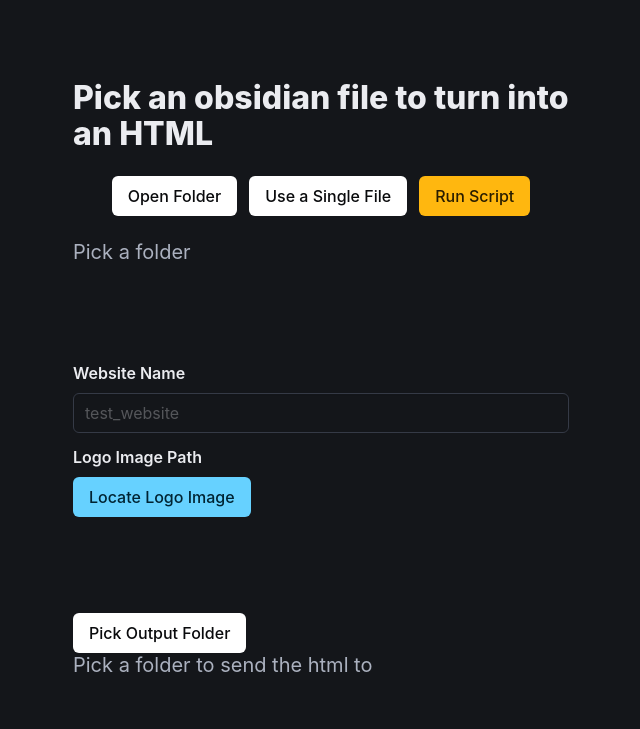
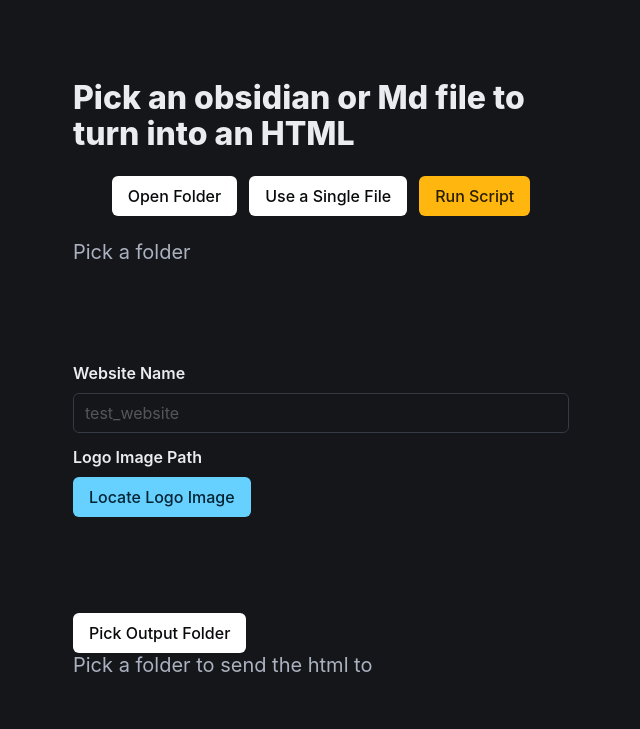
Before and after one commit to Rudra-Subramanian/Obsidian_md_Doc_maker, an Electron app: page src/index.html in a window 800 px wide. Shown: the whole page, without its empty margins (79-719 px from the left). Drawn offline with nearby package versions, Linux system fonts and the light colour scheme.

Commit message:
Update index.html

```diff
--- a/src/index.html
+++ b/src/index.html
@@ -8,7 +8,7 @@
   </head>
   <body>
     <section class="section is-small">
-      <h1 class="title">Pick an obsidian file to turn into an HTML</h1>
+      <h1 class="title">Pick an obsidian or Md file to turn into an HTML</h1>
       <div class="buttons is-centered">
         <button class='button is-white' id="OpenFolder">Open Folder</button>
         <button class='button is-white' id="OpenFile">Use a Single File</button>
```
